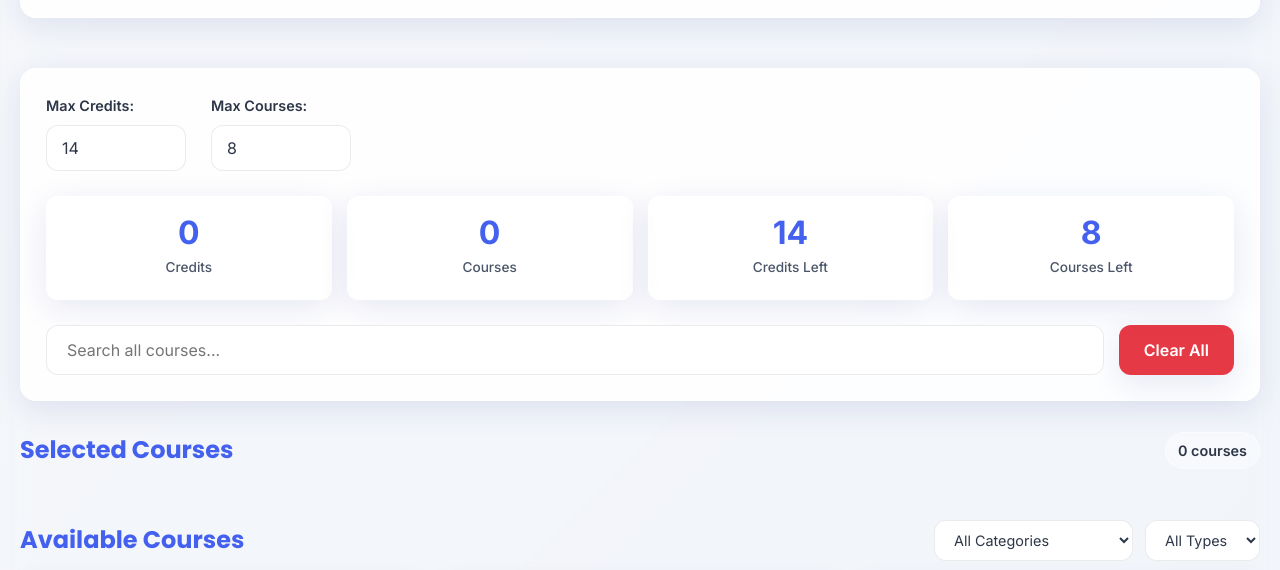
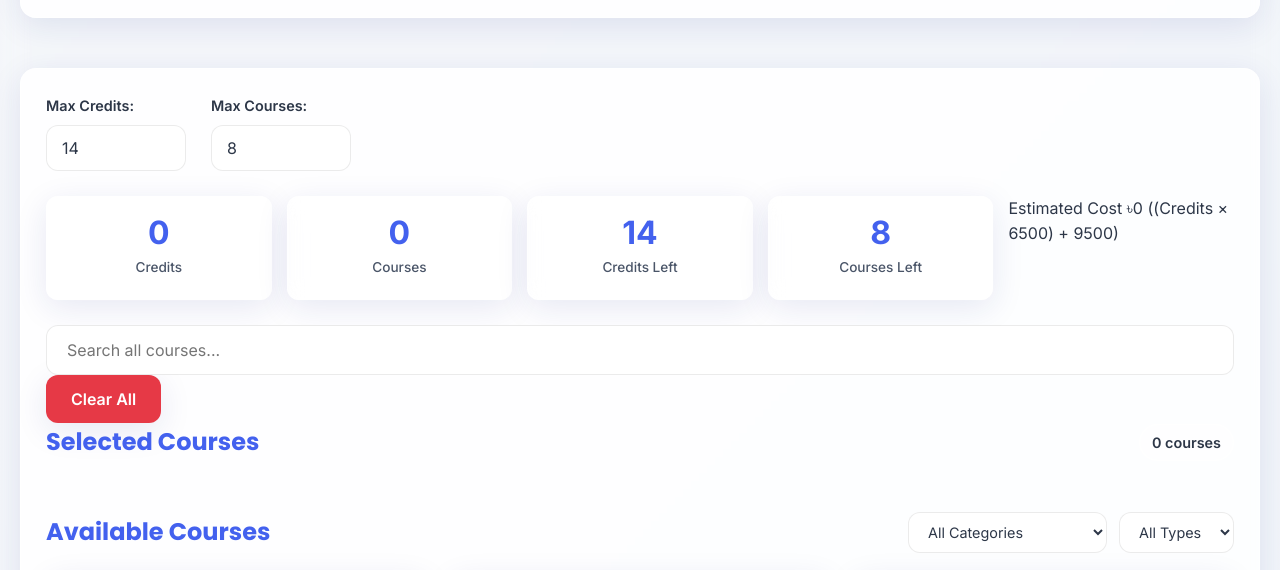
Before and after one commit to ashik-maybe/bscse-course-planner, a website built with Vite: page index.html in a window 1280 px wide. Shown: the part 180-750 px from the top of the page. Built offline with nearby package versions, Linux system fonts and the light colour scheme.

Commit message:
Update index.html

```diff
--- a/index.html
+++ b/index.html
@@ -61,14 +61,20 @@
         <span class="stat-value" id="remainingCourses">8</span>
         <span class="stat-label">Courses Left</span>
     </div>
+    <div class="cost-calculator">
+        <span class="cost-label">Estimated Cost</span>
+        <span class="cost-value" id="semesterCost">৳0</span>
+        <span class="cost-formula">((Credits × 6500) + 9500)</span>
+    </div>
 </div>
 
+<div class="search-section">
     <div class="search-container">
         <div class="search-wrapper">
             <input type="text" id="searchInput" placeholder="Search all courses...">
         </div>
+    </div>
     <button id="clearAll" class="clear-button">Clear All</button>
-            </div>
 </div>
 
         <div class="main-content">
```
Lines whose indentation alone changed are shown as unchanged.
